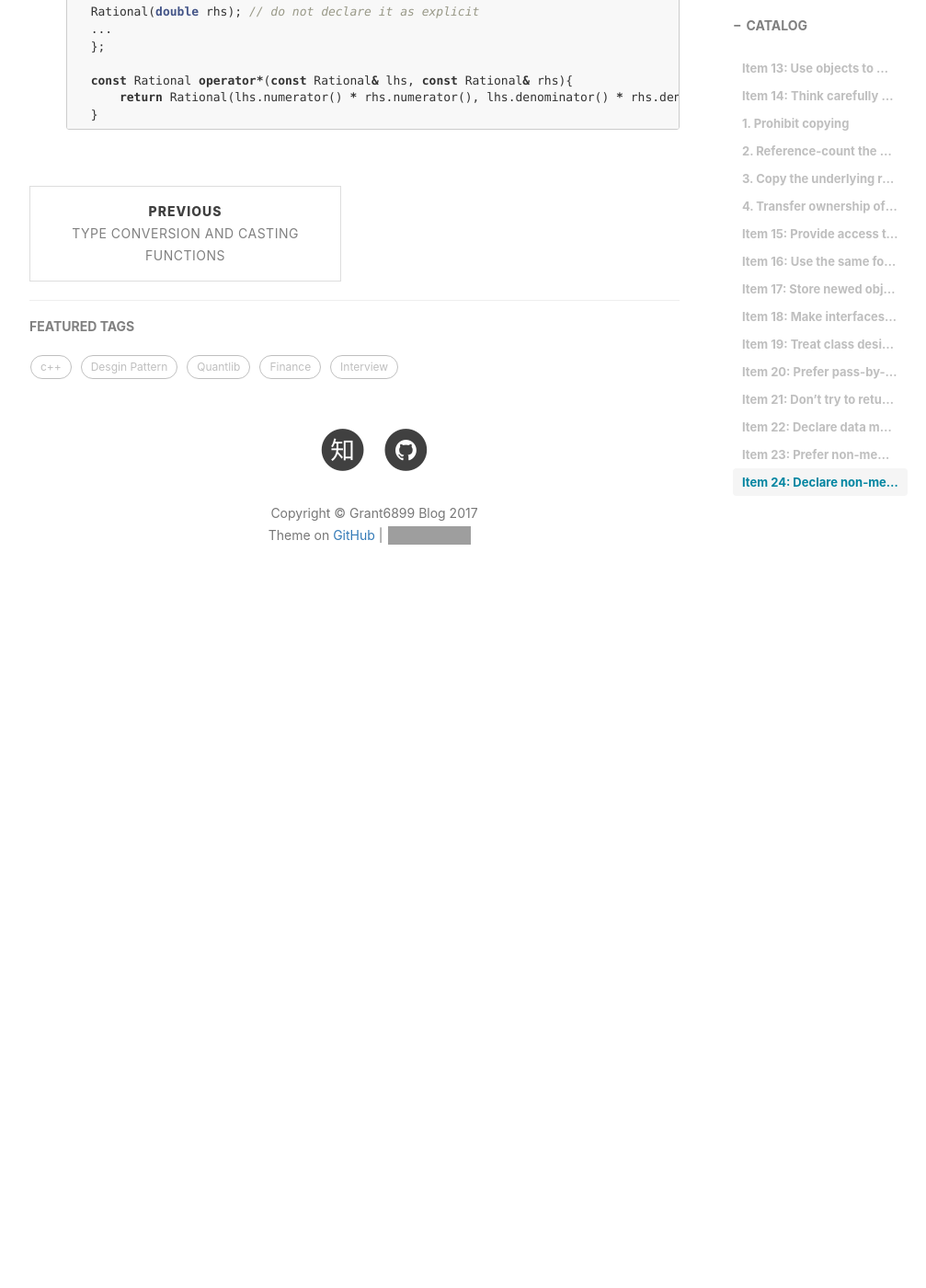
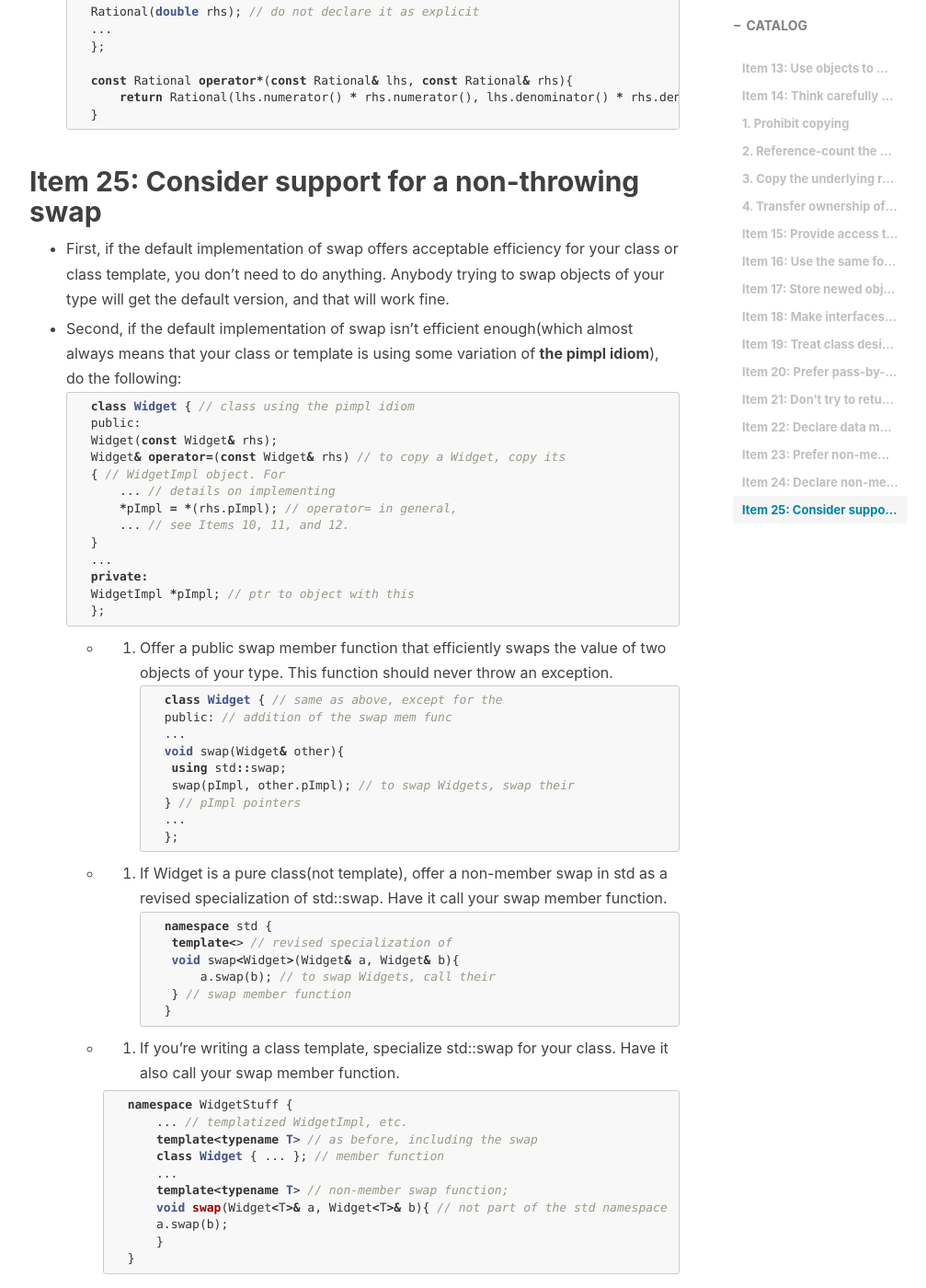
Before and after one commit to Grant6899/Grant6899.github.io, a Jekyll site: the page built from _posts/2017-12-20-Effective-C++-Notes(2).md, in a window 1280 px wide and 1400 px high, scrolled down 6446 px. Shown: the whole window at 92% size, without its empty margins (233-1240 px from the left). Built offline with Jekyll 4.4.1, drawn with Linux system fonts in a browser that asks for light colours; nearby versions of some CDN libraries; comment, search, counter and statistics services are not loaded; before the commit the page ends 7132 px from its top, so only the background shows below that; some of the changed text lies outside the part shown; grey boxes are pictures that could not be loaded.

Commit message:
New post

````diff
--- a/_posts/2017-12-20-Effective-C++-Notes(2).md
+++ b/_posts/2017-12-20-Effective-C++-Notes(2).md
@@ -226,3 +226,61 @@ void clearBrowser(WebBrowser& wb)
 		return Rational(lhs.numerator() * rhs.numerator(), lhs.denominator() * rhs.denominator());
 	}
 	```
+
+## Item 25: Consider support for a non-throwing swap
+
+- First, if the default implementation of swap offers acceptable efficiency for your class or class template, you don’t need to do anything. Anybody trying to swap objects of your type will get the default version, and that will work fine.
+
+- Second, if the default implementation of swap isn’t efficient enough(which almost always means that your class or template is using some variation of **the pimpl idiom**), do the following:
+	```c++
+	class Widget { // class using the pimpl idiom
+	public:
+	Widget(const Widget& rhs);
+	Widget& operator=(const Widget& rhs) // to copy a Widget, copy its
+	{ // WidgetImpl object. For
+		... // details on implementing
+		*pImpl = *(rhs.pImpl); // operator= in general,
+		... // see Items 10, 11, and 12.
+	}
+	...
+	private:
+	WidgetImpl *pImpl; // ptr to object with this
+	};
+	```
+	- 1. Offer a public swap member function that efficiently swaps the value of two objects of your type. This function should never throw an exception.
+		```c++
+        class Widget { // same as above, except for the
+		public: // addition of the swap mem func
+		...
+		void swap(Widget& other){
+			using std::swap;
+			swap(pImpl, other.pImpl); // to swap Widgets, swap their
+		} // pImpl pointers
+		...
+		};
+        ```
+	- 2. If Widget is a pure class(not template), offer a non-member swap in std as a revised specialization of std::swap. Have it call your swap member function.
+		```c++
+        namespace std {
+			template<> // revised specialization of
+			void swap<Widget>(Widget& a, Widget& b){
+				a.swap(b); // to swap Widgets, call their
+			} // swap member function
+		}
+        ```
+
+	- 3. If you’re writing a class template, specialize std::swap for your class. Have it also call your swap member function.
+
+		```c++
+		namespace WidgetStuff {
+			... // templatized WidgetImpl, etc.
+			template<typename T> // as before, including the swap
+			class Widget { ... }; // member function
+			...
+			template<typename T> // non-member swap function;
+			void swap(Widget<T>& a, Widget<T>& b){ // not part of the std namespace
+			a.swap(b);
+			}
+		}
+        ```
+- Finally, if you’re calling swap, be sure to include a using declaration to make std::swap visible in your function, then call swap without any namespace qualification.
````
Also changed, not shown: _posts/2017-12-21-Effective-C++-Notes(3).md (added, +95 -0 lines).
